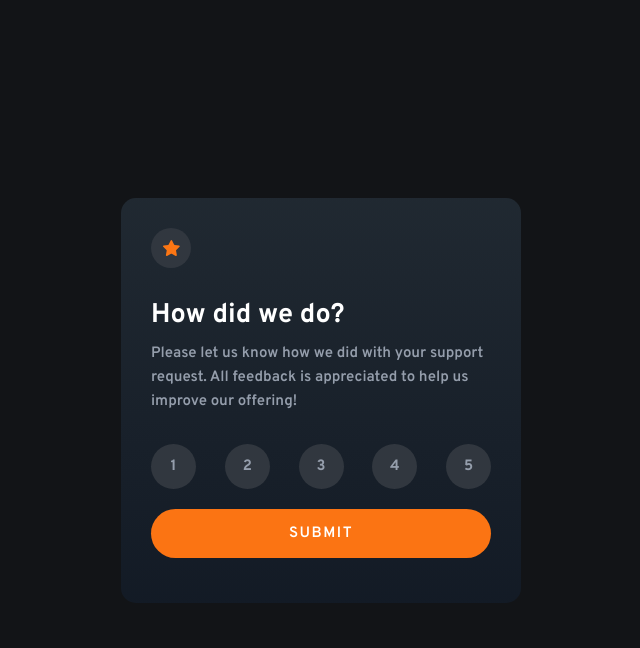
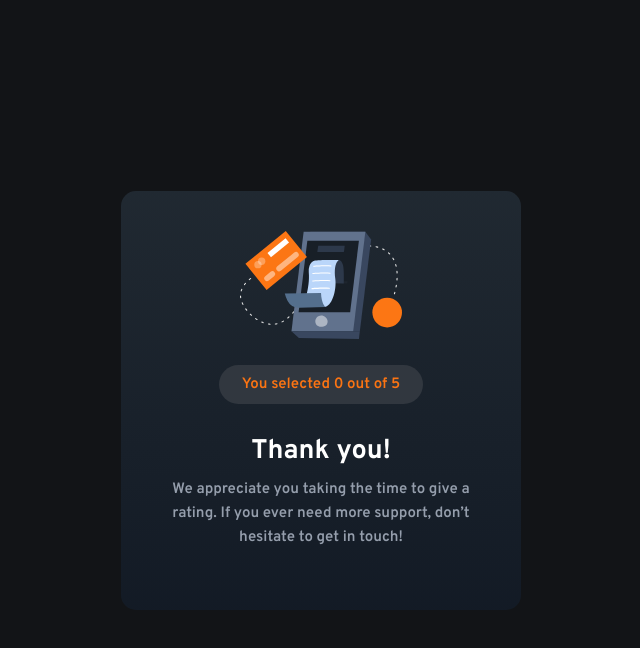
Before and after one commit to devenyam/Interactive-Rating-Component, a plain HTML site: page index.html in a window 1280 px wide. Both pictures are taken after a click on the link "SUBMIT". Shown: the whole page, without its empty margins (319-959 px from the left). Drawn offline with Linux system fonts and the light colour scheme.

Commit message:
Final commit

```diff
--- a/index.html
+++ b/index.html
@@ -34,11 +34,11 @@
       </div>
       <div class="container__ratings">
         <ul class="container-ratings">
-          <l1 class="ratings-1">1</l1>
-          <l1 class="ratings-2">2</l1>
-          <l1 class="ratings-3">3</l1>
-          <l1 class="ratings-4">4</l1>
-          <l1 class="ratings-5">5</l1>
+          <l1 class="rating">1</l1>
+          <l1 class="rating">2</l1>
+          <l1 class="rating">3</l1>
+          <l1 class="rating">4</l1>
+          <l1 class="rating">5</l1>
         </ul>
       </div>
 
--- a/script.js
+++ b/script.js
@@ -1 +1,42 @@
 'use strict';
+
+const ratings_container = document.querySelector('.container-ratings');
+const submit = document.querySelector('.container__submit');
+const ratings = document.querySelectorAll('.rating');
+const rating_summary = document.querySelector('.rating-summary');
+const container_ratings = document.querySelector('.container');
+const container_feedback = document.querySelector('.container-2');
+
+let rate_count = 0;
+
+// using event delegation
+ratings_container.addEventListener('click', e => {
+  //   console.log(e.target);
+
+  // matching strategy
+  if (e.target.classList.contains('rating')) {
+    // check and remove active class
+    ratings.forEach(rating => {
+      rating.classList.remove('active');
+    });
+
+    // add active class to target and update rate_count
+    e.target.classList.add('active');
+
+    rate_count = e.target.textContent;
+
+    rating_summary.textContent = `You selected ${rate_count} out of ${ratings.length}`;
+  }
+});
+
+// submit
+submit.addEventListener('click', () => {
+  // check ratings
+  if (!rate_count) {
+    rating_summary.textContent = `You selected ${rate_count} out of ${ratings.length} `;
+  }
+
+  // hide ratings container
+  container_feedback.classList.remove('hidden');
+  container_ratings.classList.add('hidden');
+});
--- a/style.css
+++ b/style.css
@@ -136,8 +136,14 @@ body {
   text-align: center;
 }
 
+/* ACTIVE CLASSES */
 .hidden {
   display: none;
+}
+
+.active {
+  background-color: var(--light-grey);
+  color: var(--white);
 }
 
 @media screen and (max-width: 300px) {
```
